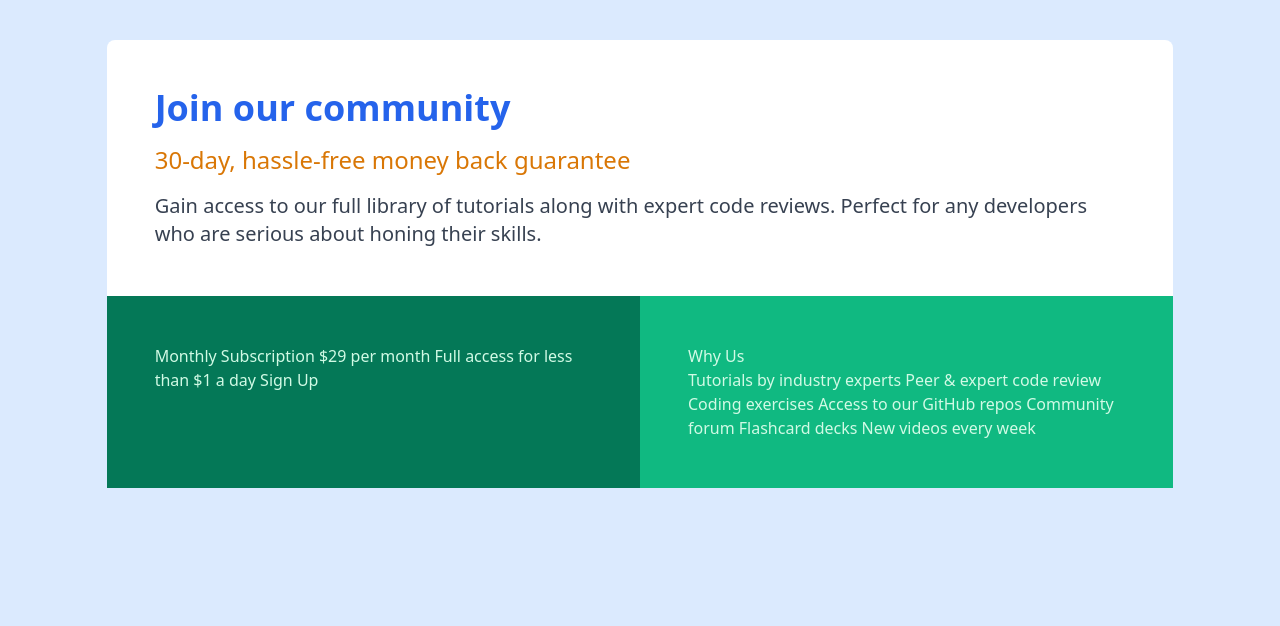
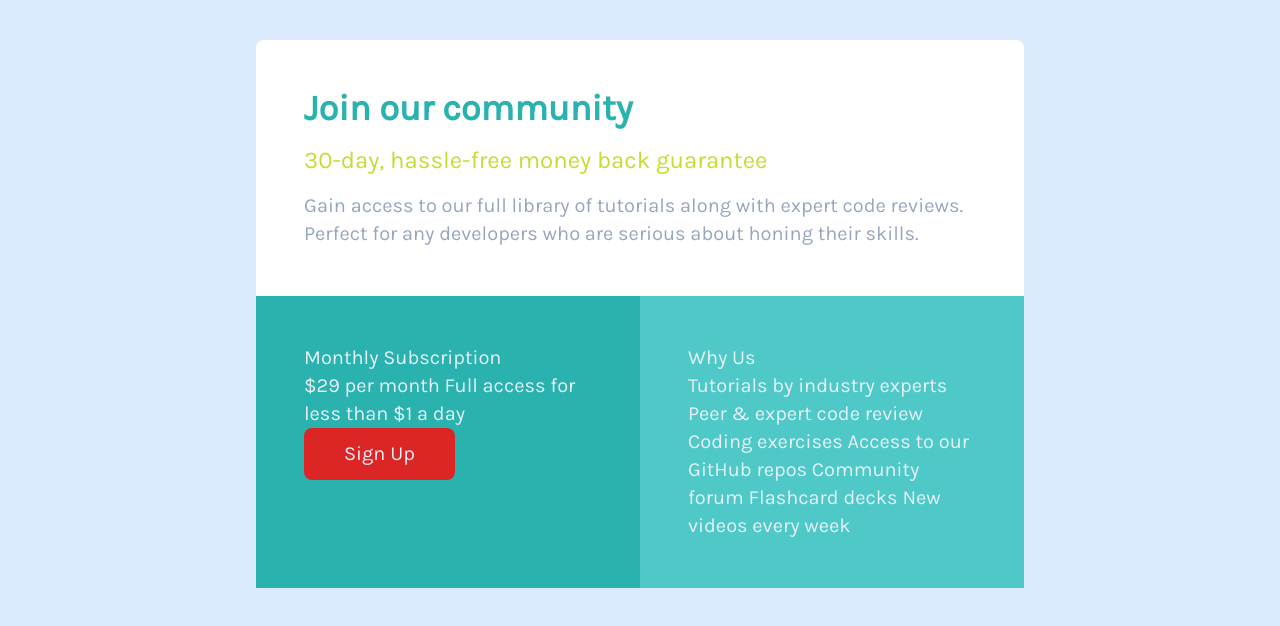
Before and after one commit to dazeign/Frontend-Mentors-Practice, a website: page DazeFrontendMasters/single-price-grid-component-master/single-price-grid-component-master/index.html in a window 1280 px wide. Drawn offline with nearby package versions, Linux system fonts and the light colour scheme.

Commit message:
Make I rest small

```diff
--- a/DazeFrontendMasters/single-price-grid-component-master/single-price-grid-component-master/index.html
+++ b/DazeFrontendMasters/single-price-grid-component-master/single-price-grid-component-master/index.html
@@ -5,30 +5,31 @@
   <meta name="viewport" content="width=device-width, initial-scale=1.0"> <!-- displays site properly based on user's device -->
   <link href="https://unpkg.com/tailwindcss@^1.0/dist/tailwind.min.css" rel="stylesheet">
   <link rel="icon" type="image/png" sizes="32x32" href="./images/favicon-32x32.png">
+  <link rel="stylesheet" href="style.css">
   <title>Frontend Mentor | Single Price Grid Component</title>
 
 </head>
 <body class="bg-blue-100 flex flex-col justify-center items-center">
-  <div class="bg-white flex flex-col rounded-t-lg w-3/4 p-12 mt-10 sm:w-10/12 md:w-10/12">
-  <h2 class="text-4xl font-bold text-blue-600">Join our community</h2>
+  <div class="bg-white flex flex-col rounded-t-lg w-3/5 p-12 mt-10">
+  <h2 class="join text-4xl font-bold">Join our community</h2>
 
-  <p class="mt-4 text-2xl text-yellow-600">30-day, hassle-free money back guarantee</p>
+  <p class="mt-4 text-2xl thirty">30-day, hassle-free money back guarantee</p>
 
-  <p class="mt-4 text-xl text-gray-700">Gain access to our full library of tutorials along with expert code reviews.
+  <p class="mt-4 text-xl gain">Gain access to our full library of tutorials along with expert code reviews.
   Perfect for any developers who are serious about honing their skills.</p>
    </div>
 
-   <div class="flex flex-row w-9/12 text-green-100 sm:w-10/12 md:w-10/12">
-    <div class="bg-green-700 w-1/2 p-12">
-  Monthly Subscription
+   <div class="flex flex-row w-3/5 text-green-100 text-xl">
+    <div class="bg-green-700 w-1/2 p-12 left">
+    <h2>Monthly Subscription</h2>
 
   &dollar;29 per month
 
   Full access for less than &dollar;1 a day
 
-  <button>Sign Up</button>
+  <button class="sign block flex items-center bg-red-600 justify-center px-10 py-3 rounded-lg ">Sign Up</button>
   </div>
-<div class="bg-green-500 w-1/2 p-12">
+<div class="bg-green-500 w-1/2 p-12 right">
   <h2>Why Us</h2>
 <div></div>
   Tutorials by industry experts
--- /dev/null
+++ b/DazeFrontendMasters/single-price-grid-component-master/single-price-grid-component-master/style.css
@@ -0,0 +1,40 @@
+@import url('https://fonts.googleapis.com/css2?family=Karla:ital,wght@0,400;1,700&display=swap');
+body{
+    font-family: 'Karla', sans-serif;
+}
+.join{
+    color: hsl(179, 62%, 43%)
+}
+.thirty{
+    color: hsl(71, 73%, 54%);
+}
+.gain{
+    color: hsl(218, 22%, 67%);
+}
+.left{
+    color: hsl(204, 43%, 93%);
+    background-color:hsl(179, 62%, 43%);
+}
+.right{
+    background-color: rgb(79, 201, 199);
+    color: hsl(204, 43%, 93%);
+}
+
+/* No tailwind Styles */
+body{
+    background-color: hsl(0, 0%, 95%);
+}
+.first{
+    background-color: white;
+    width: 40%;
+    margin: 5% 30% 5% 30%;
+    padding: 1.5% 3%;
+    border-radius: 10px 10px 0 0;
+}
+.first h2{
+    font-size: 30px;
+    margin-bottom: 5%;
+}
+.first p:nth-child(1){
+    font-size: 50px;
+}
```
Also changed, not shown: DazeFrontendMasters/single-price-grid-component-master/single-price-grid-component-master/noTailwind.html (added, +43 -0 lines).
